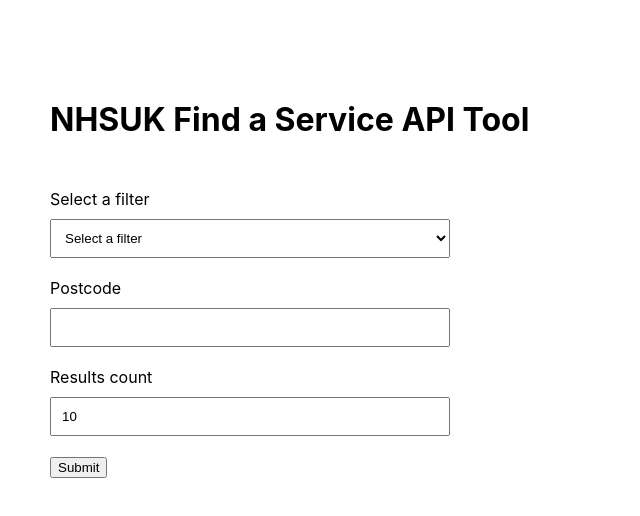
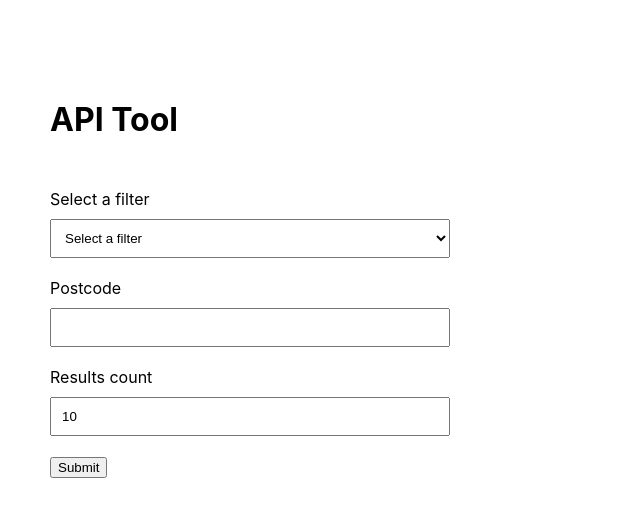
Before and after one commit to tomdoughty/find-a-service-data-tool, a React (Create React App) app: page / in a window 1280 px wide. Shown: the top 516 px of the page, without its empty margins (0-640 px from the left). Built offline with nearby package versions, Linux system fonts and the light colour scheme; what postcodesio-client would draw is missing.

Commit message:
Change title

```diff
--- a/src/App.js
+++ b/src/App.js
@@ -36,7 +36,7 @@
   render() {
     return (
       <div className="App">
-        <h1>NHSUK Find a Service API Tool</h1>
+        <h1>API Tool</h1>
         <form onSubmit={e => this.handleSubmit(e)}>
 
           <label htmlFor='filter'>Select a filter</label>
--- a/src/constants.js
+++ b/src/constants.js
@@ -75,5 +75,5 @@
 
 export const SITE_ROOT = '/service-search';
 
-export const SEARCH_API_HOST = 'https://api.nhs.uk/service-search/search?api-version=1'; // 'https://nhsuk-apim-int-uks.azure-api.net/service-search/search?api-version=1';
-export const SEARCH_API_KEY = '813ed0a46ebd481bab9984555ed0f45b'; // 'e29fda7c250d4453a12e3072cd968e6f';
+export const SEARCH_API_HOST = 'https://api.nhs.uk/service-search/search?api-version=1';
+export const SEARCH_API_KEY = '7542f5b4dbd94396910bd1e0af786d78';
```
